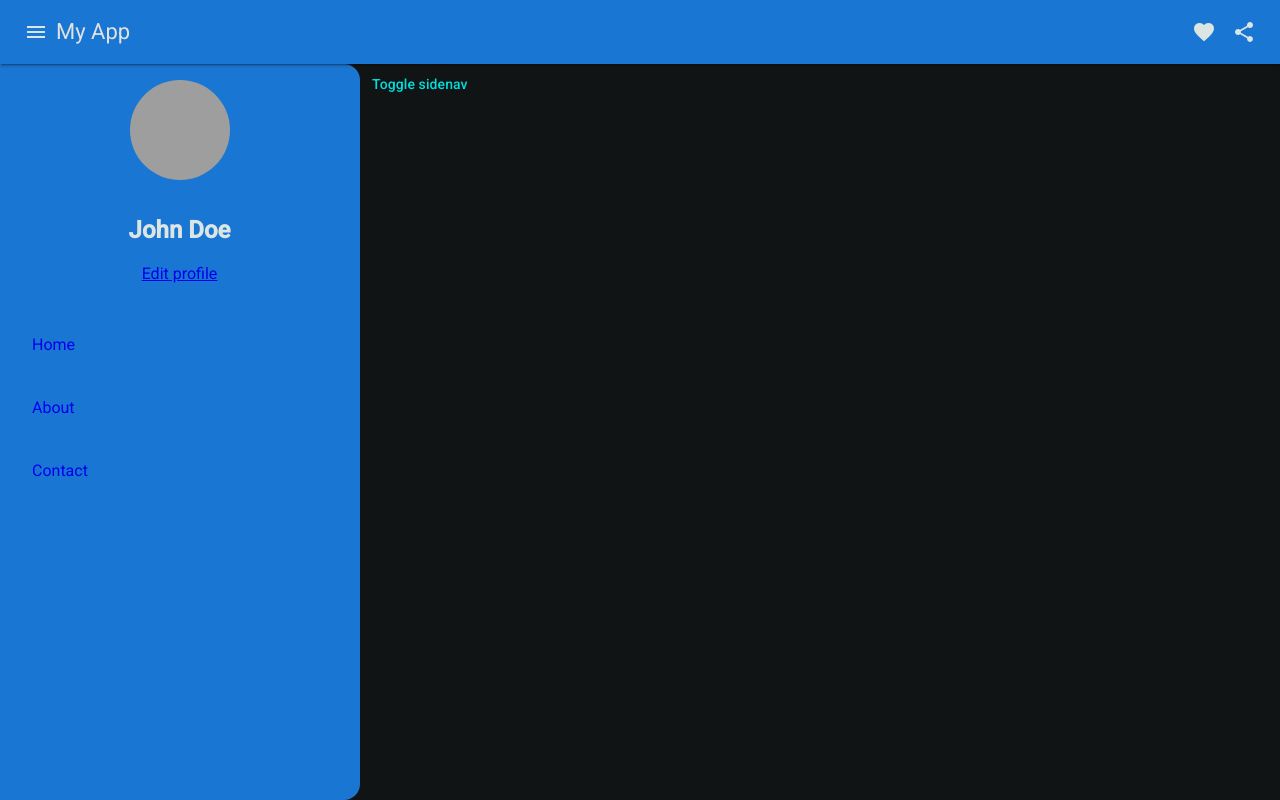
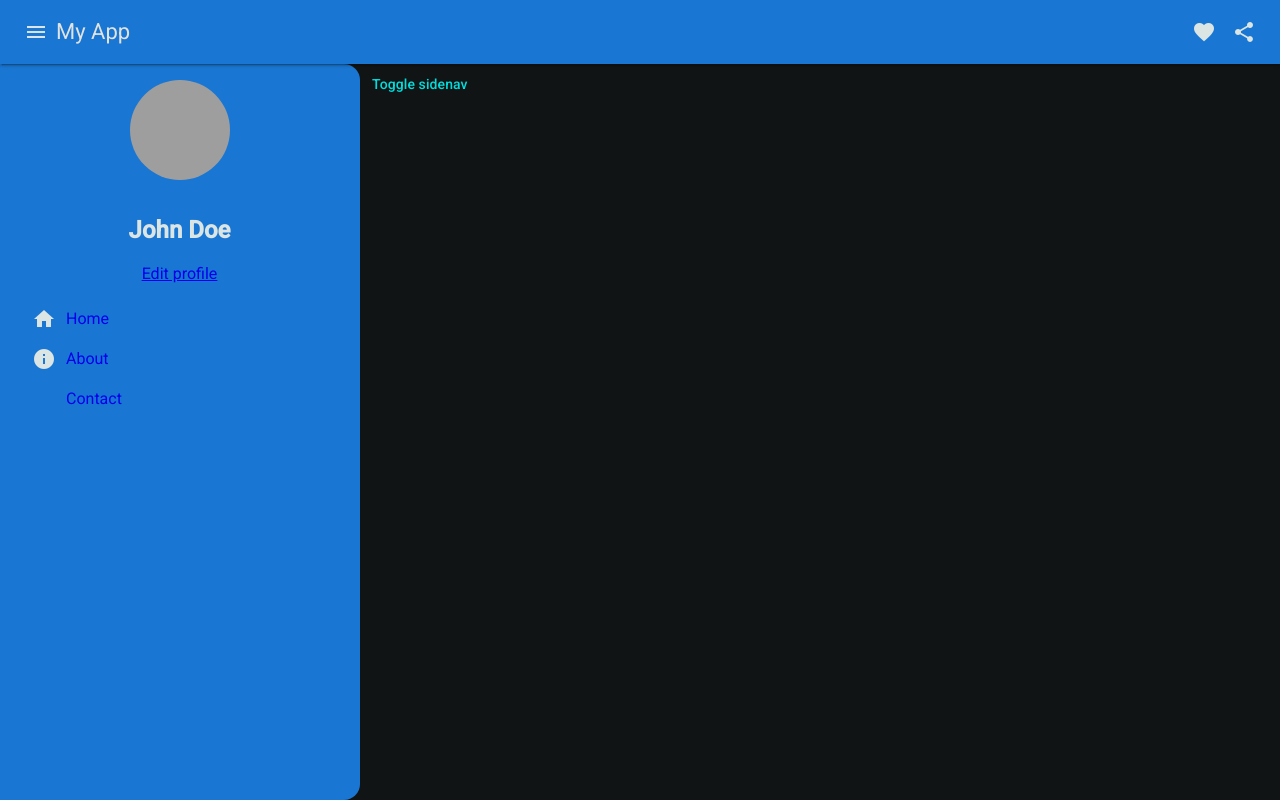
Before and after one commit to sijilsasidharan/Angular-19, an Angular app: page / in a window 1280 px wide. Both pictures are taken after a click on the button "menu". Built offline with nearby package versions, Linux system fonts and the light colour scheme; grey boxes are pictures that could not be loaded.

Commit message:
Sidevan content changes

```diff
--- a/src/app/core/sidenav/sidenav-content/sidenav-content.component.html
+++ b/src/app/core/sidenav/sidenav-content/sidenav-content.component.html
@@ -8,9 +8,9 @@
   <a href="#">Edit profile</a>
   <div class="menu">
     @for (item of menuItems; track item.name) {
-    <div>
-      <mat-icon></mat-icon>
-      <a class="menu-item" href="#">{{ item.name }}</a>
+    <div class="menu-item">
+      <mat-icon>{{ item.icon }}</mat-icon>
+      <a href="#">{{ item.name }}</a>
     </div>
     }
   </div>
--- a/src/app/core/sidenav/sidenav-content/sidenav-content.component.scss
+++ b/src/app/core/sidenav/sidenav-content/sidenav-content.component.scss
@@ -54,8 +54,11 @@
       align-items: center;
       padding: 8px 16px;
       border-radius: 4px;
-      text-decoration: none;
       cursor: pointer;
+      gap: 10px;
+      a {
+        text-decoration: none;
+      }
       &:hover {
         background-color: var(--hover-color);
       }
```
